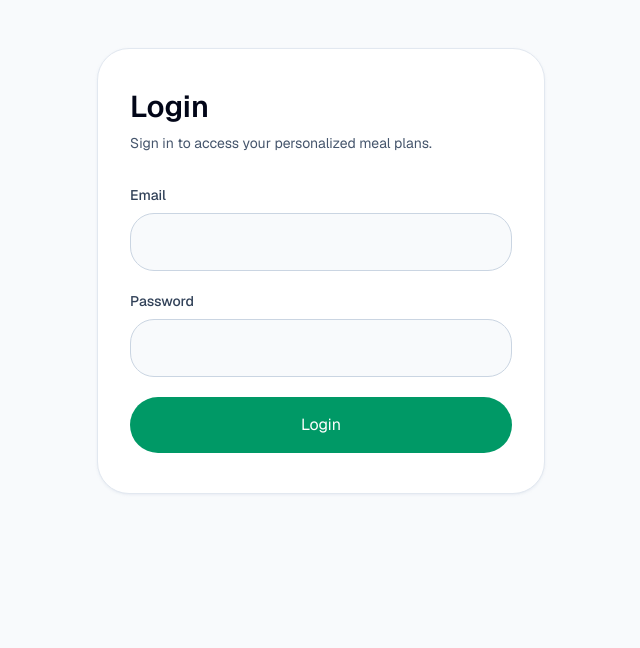
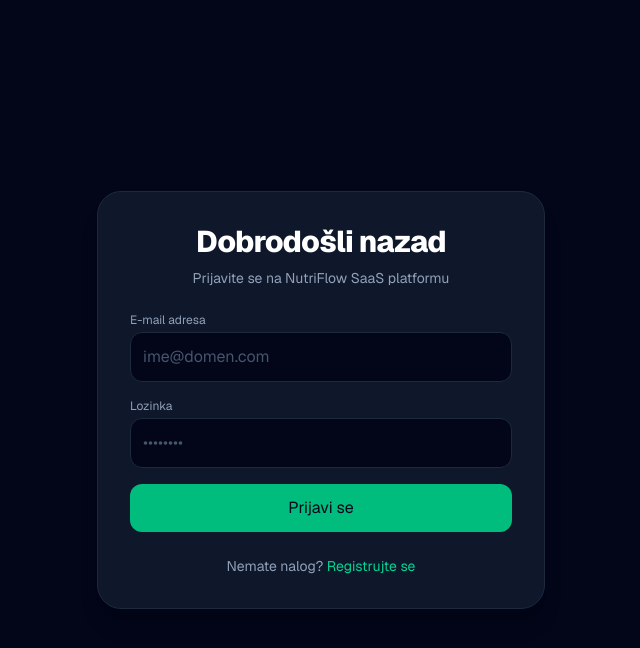
Before and after one commit to ksami300/Nutriflow, a Next.js app in the folder frontend/: page /login in a window 1280 px wide. Shown: the top 648 px of the page, without its empty margins (319-959 px from the left). Built offline with nearby package versions, Linux system fonts and the light colour scheme.

Commit message:
feat: refactor login page UI integrating custom AuthService pipelines

```diff
--- /dev/null
+++ b/frontend/app/(auth)/login/page.tsx
@@ -0,0 +1,79 @@
+"use client";
+
+import { useState } from "react";
+import { AuthService } from "@/services/auth.service";
+
+export default function LoginPage() {
+  const [loading, setLoading] = useState<boolean>(false);
+  const [email, setEmail] = useState<string>("");
+  const [password, setPassword] = useState<string>("");
+
+  const handleSubmit = async (e: React.FormEvent) => {
+    e.preventDefault();
+    setLoading(true);
+
+    if (!email || !password) {
+      alert("❌ Sva polja su obavezna.");
+      setLoading(false);
+      return;
+    }
+
+    const result = await AuthService.login(email, password);
+    if (result.success) {
+      window.location.href = "/dashboard";
+    } else {
+      alert(`❌ Greška: ${result.message}`);
+      setLoading(false);
+    }
+  };
+
+  return (
+    <div className="min-h-screen flex items-center justify-center bg-slate-950 px-4 text-white">
+      <div className="w-full max-w-md p-8 bg-slate-900 border border-slate-800 rounded-3xl space-y-6 shadow-xl">
+        <div className="text-center">
+          <h2 className="text-3xl font-extrabold tracking-tight">Dobrodošli nazad</h2>
+          <p className="text-slate-400 text-sm mt-2">Prijavite se na NutriFlow SaaS platformu</p>
+        </div>
+
+        <form onSubmit={handleSubmit} className="space-y-4">
+          <div>
+            <label className="text-xs text-slate-400 block mb-1">E-mail adresa</label>
+            <input
+              type="email"
+              value={email}
+              onChange={(e) => setEmail(e.target.value)}
+              placeholder="ime@domen.com"
+              className="w-full bg-slate-950 border border-slate-800 rounded-xl p-3 text-white placeholder-slate-600 focus:outline-none focus:border-emerald-500 transition-colors"
+            />
+          </div>
+
+          <div>
+            <label className="text-xs text-slate-400 block mb-1">Lozinka</label>
+            <input
+              type="password"
+              value={password}
+              onChange={(e) => setPassword(e.target.value)}
+              placeholder="••••••••"
+              className="w-full bg-slate-950 border border-slate-800 rounded-xl p-3 text-white placeholder-slate-600 focus:outline-none focus:border-emerald-500 transition-colors"
+            />
+          </div>
+
+          <button
+            type="submit"
+            disabled={loading}
+            className="w-full py-3 bg-emerald-500 hover:bg-emerald-600 disabled:bg-slate-800 text-slate-950 font-bold rounded-xl transition-all"
+          >
+            {loading ? "Autorizacija u toku..." : "Prijavi se"}
+          </button>
+        </form>
+
+        <div className="text-center text-sm text-slate-400">
+          Nemate nalog?{" "}
+          <a href="/register" className="text-emerald-400 hover:underline">
+            Registrujte se
+          </a>
+        </div>
+      </div>
+    </div>
+  );
+}
```
